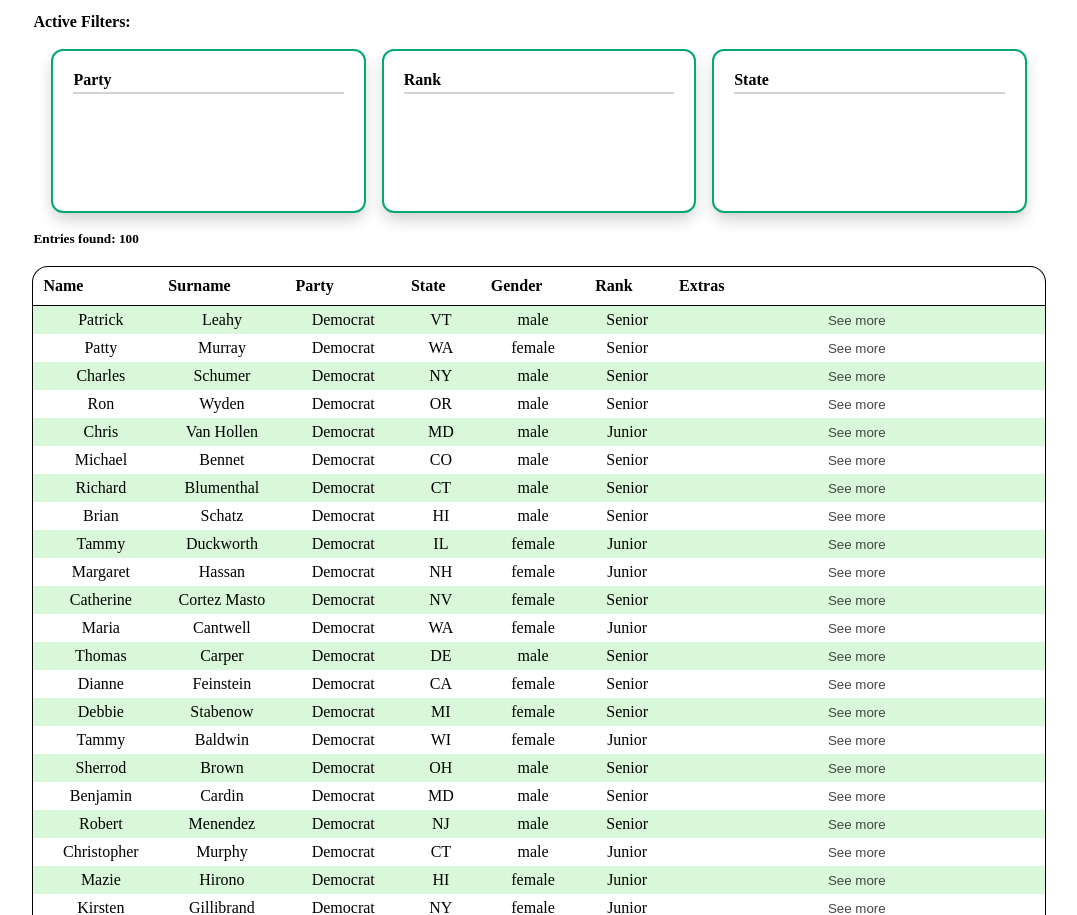
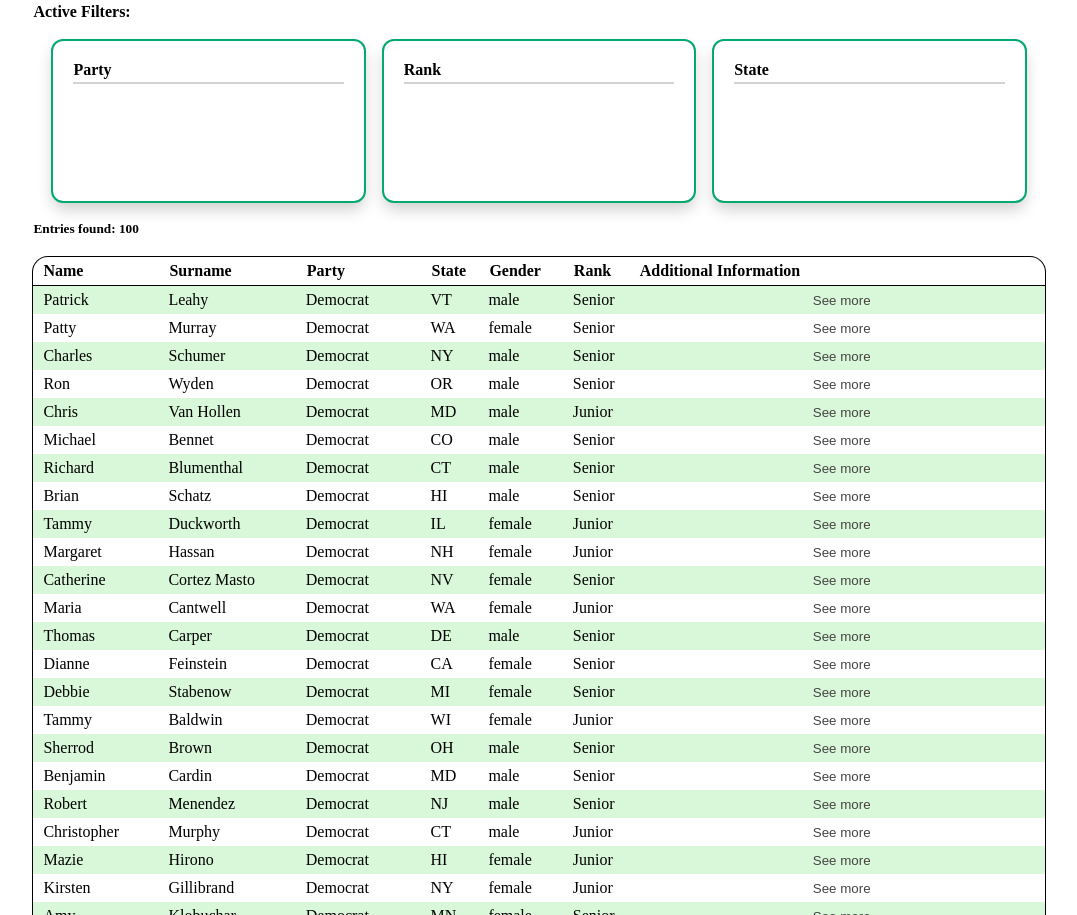
Before and after one commit to Conor-O-Mahony/Senators, a plain HTML site: page index.html in a window 1280 px wide. Shown: the part 694-1609 px from the top of the page, without its empty margins (101-1178 px from the left). Drawn offline with Linux system fonts and the light colour scheme.

Commit message:
(Hopefully) Actual Final Touches

```diff
--- a/index.html
+++ b/index.html
@@ -13,7 +13,7 @@
             }
 
             body {
-                font-size:10px;
+                font-size:8px;
             }
 
             table, .accordion, .panel p, .dropbtn, .dropdown, input {
--- a/senators.css
+++ b/senators.css
@@ -6,8 +6,6 @@ section {
   max-width: 80%;
   margin: 0 auto;
 }
-
-
 
 table {
     min-width: max-content;
@@ -28,7 +26,8 @@ table td {
 
 table th {
   text-align: left;
-  padding: 10px;
+  padding-top: 5px;
+  padding-bottom: 5px;
   border-bottom: 1px solid black;
 }
 
@@ -66,7 +65,7 @@ td:nth-child(1),th:nth-child(1) {
 
 
 p {
-    text-align: center;
+  text-align: center;
 }
 
 .dropbtn {
@@ -157,7 +156,11 @@ p {
 
 
 #alltable td {
-  text-align: center;
+  text-align: left;
+}
+
+#alltable th {
+  text-align: left;
 }
 
 .alt {
--- a/senators.js
+++ b/senators.js
@@ -121,7 +121,7 @@ async function getData() {
 }
 
 var table1 = "<table id='titletable'> <tr> <th>Title</th> <th></th> <th>Name</th> <th>Surname</th> <th>Party</th> </tr>"
-            , table2 = "<table id='alltable'> <tr> <th>Name</th> <th>Surname</th> <th>Party</th> <th>State</th> <th>Gender</th> <th>Rank</th> <th>Extras</th> </tr>"
+            , table2 = "<table id='alltable'> <tr> <th>Name</th> <th>Surname</th> <th>Party</th> <th>State</th> <th>Gender</th> <th>Rank</th> <th>Additional Information</th> </tr>"
             //, extratable = "<table id='extratable'> <tr> <th>Office</th> <th>Date of birth</th> <th>Start Date</th> <th>Twitter ID</th> <th>Youtube ID</th> <th>Link</th> </tr>"
             , t_democrat =""
             , democrat = ""
```
